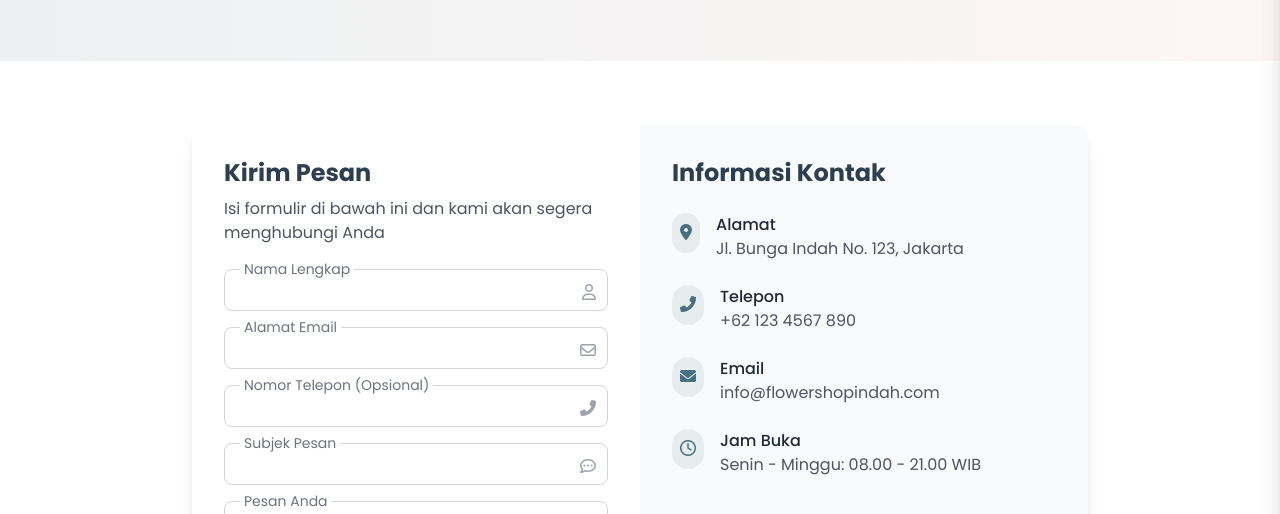
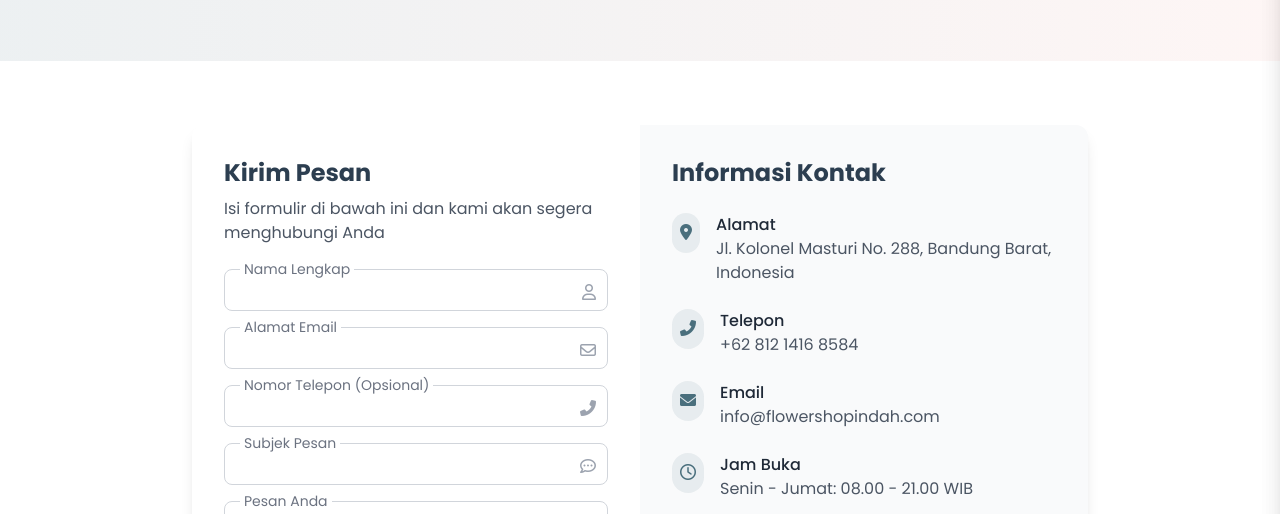
Before and after one commit to Gabriel171203/flowershop_project, a website: page contact.html in a window 1280 px wide. Shown: the part 259-773 px from the top of the page. Drawn offline with nearby package versions, Linux system fonts and the light colour scheme; no server answers.

Commit message:
update again in contact

```diff
--- a/contact.html
+++ b/contact.html
@@ -324,7 +324,7 @@
                                     </div>
                                     <div>
                                         <h4 class="font-medium text-gray-800">Alamat</h4>
-                                        <p class="text-gray-600">Jl. Bunga Indah No. 123, Jakarta</p>
+                                        <p class="text-gray-600">Jl. Kolonel Masturi No. 288, Bandung Barat, Indonesia</p>
                                     </div>
                                 </div>
 
@@ -334,7 +334,7 @@
                                     </div>
                                     <div>
                                         <h4 class="font-medium text-gray-800">Telepon</h4>
-                                        <p class="text-gray-600">+62 123 4567 890</p>
+                                        <p class="text-gray-600">+62 812 1416 8584</p>
                                     </div>
                                 </div>
 
@@ -354,7 +354,7 @@
                                     </div>
                                     <div>
                                         <h4 class="font-medium text-gray-800">Jam Buka</h4>
-                                        <p class="text-gray-600">Senin - Minggu: 08.00 - 21.00 WIB</p>
+                                        <p class="text-gray-600">Senin - Jumat: 08.00 - 21.00 WIB</p>
                                     </div>
                                 </div>
 
@@ -382,7 +382,7 @@
                     <h2 class="text-2xl font-bold text-secondary mb-6 text-center">Temukan Kami di Peta</h2>
                     <div class="rounded-xl overflow-hidden shadow-lg">
                         <iframe
-                            src="https://www.google.com/maps/embed?pb=!1m18!1m12!1m3!1d3966.5221098067!2d106.82250931529471!3d-6.175972395505945!2m3!1f0!2f0!3f0!3m2!1i1024!2i768!4f13.1!3m3!1m2!1s0x2e69f5d2e8e2f8b5%3A0x3b8b9d7c1b1b1b1b!2sFlowerShop%20Indah!5e0!3m2!1sid!2sid!4v1620000000000!5m2!1sid!2sid"
+                            src="https://www.google.com/maps/embed?pb=!1m18!1m12!1m3!1d31744.123456789!2d108.242883!3d-7.399088!2m3!1f0!2f0!3f0!3m2!1i1024!2i768!4f13.1!3m3!1m2!1s0x2e68d2e700000001%3A0x123456789abcdef!2sUniversitas%20Advent%20Indonesia!5e0!3m2!1sen!2sid!4v1700000000000"
                             width="100%"
                             height="450"
                             style="border:0;"
```
